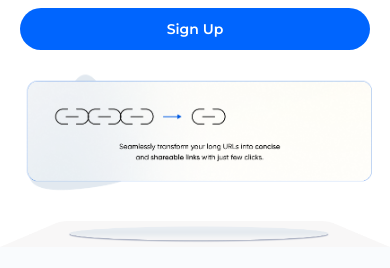
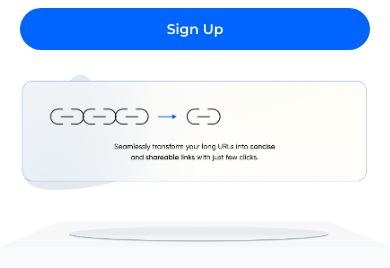
Before and after one commit to victoragagwo/scissor-victoragagwo, a React (Vite) app: page / in a window 390 px wide. Shown: the part 388-656 px from the top of the page. Built offline with nearby package versions, Linux system fonts and the light colour scheme.

Commit message:
fix: adjust margin-right for improved layout alignment

```diff
--- a/src/styling/myurls.css
+++ b/src/styling/myurls.css
@@ -482,6 +482,6 @@ h2, h3{
         width: 100%;
         height: auto;
         display: block;
-        margin-right: 40px;
+        margin-right: 50px;
     }
 }
```
